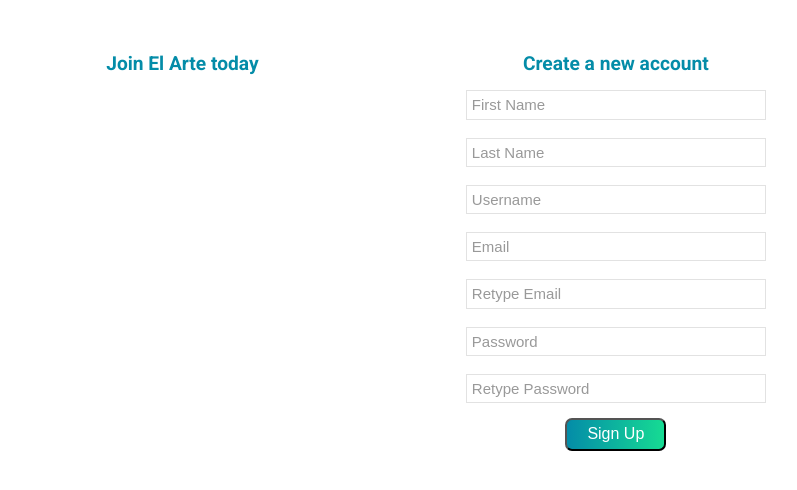
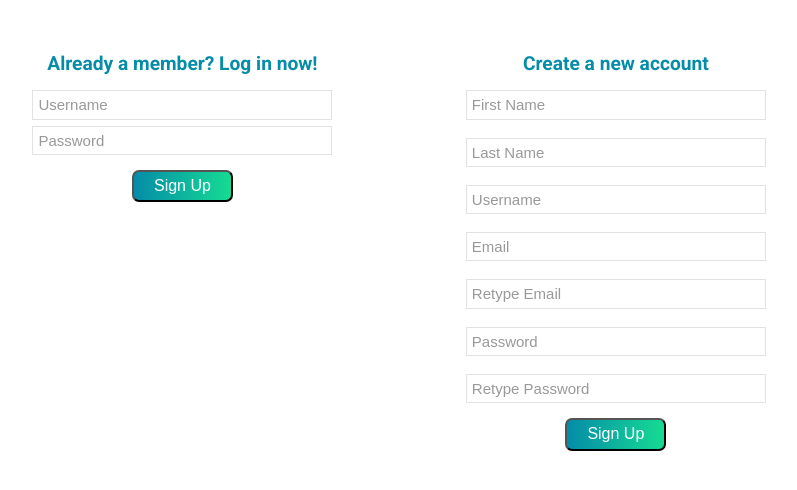
Before and after one commit to ragarwalll/back-front, a PHP site: page / in a window 1280 px wide. Shown: the part 75-565 px from the top of the page, without its empty margins (240-1037 px from the left). Run offline with PHP 8.4, Linux system fonts and the light colour scheme.

Commit message:
Register

```diff
--- /dev/null
+++ b/inc/connect.inc.php
@@ -0,0 +1,3 @@
+<?php
+$db = mysqli_connect('127.0.0.1', 'root', '', 'elarte') or die("Couldn't connect to SQL");
+?>
--- /dev/null
+++ b/inc/footer.inc.php
@@ -0,0 +1,3 @@
+    </div>
+  </body>
+</html>
--- /dev/null
+++ b/inc/header.inc.php
@@ -0,0 +1,32 @@
+<?php include ( "connect.inc.php");  ?>
+<!doctype html>
+<html>
+  <head>
+    <meta charset="utf-8">
+    <meta name="viewport" content="width=device-width,
+    initial scale=1">
+    <title>El Arte</title>
+    <link href="css/main.css" rel="stylesheet">
+  </head>
+  <body>
+    <!--header===================-->
+    <header class="main-header">
+      <div class="container grid">
+        <div class="logo">
+          <img src="img/logo1.png" alt="">
+        </div>
+        <div class="search_box">
+          <form action="search.php" method="GET" id="search">
+            <input type="text" name="q" size="60" placeholder="Search">
+          </form>
+        </div>
+        <nav class="main-nav">
+          <ul class="unstyled-list">
+            <li><a href="">Home</a></li>
+            <li><a href="">About</a></li>
+            <li><a href="https://el1arte.blogspot.com/">Blog</a></li>
+            <li><a href="">Sign Up</a></li>
+            <li><a href="">Log In</a></li>
+        </nav>
+      </div>
+    </header>
--- /dev/null
+++ b/inc/register.inc.php
@@ -0,0 +1,75 @@
+<?php
+$reg= @$_POST['reg'];
+$fn="";//First Name
+$ln="";//Last Name
+$un="";//UserName
+$em="";//Email1
+$em2="";//Email2
+$pswd="";//Password1
+$pswd2="";//Password2
+$d="";//Join Date
+$u_check="";//Checking Username EXISTS
+//Assigning Values
+$fn= strip_tags(@$_POST['fname']);
+$ln= strip_tags(@$_POST['lname']);
+$un= strip_tags(@$_POST['username']);
+$em= strip_tags(@$_POST['email']);
+$em2= strip_tags(@$_POST['email2']);
+$pswd= strip_tags(@$_POST['password']);
+$pswd2= strip_tags(@$_POST['password2']);
+$d= date("Y-m-d");
+//Checking
+if($reg)
+{//Matching of username-if entered correctly
+  if($em==$em2)
+  {
+    $u_check= mysqli_query($db,"SELECT username FROM users WHERE username='$un'");
+    $check=mysqli_num_rows($u_check);
+    {
+      if($check==0)
+      {
+        if($fn&&$ln&&$un&&$em&&$em2&&$pswd&&$pswd2)
+        {
+          if($pswd==$pswd2)
+          {
+            if(strlen($un)>25||strlen($fn)>25||strlen($ln)>25)
+            {
+              echo "Username/First Name/Last Name exceeds 25 Characters";
+            }
+            else
+            {
+              if(strlen($pswd)>30||strlen($pswd)<5)
+              {
+                echo "Your password must be between 5 and 30 characters long";
+              }
+              else
+              {
+                $pswd=md5($pswd);
+                $pswd=md5($pswd2);
+                $query=mysqli_query($db,"INSERT INTO users VALUES('','$un','$fn','$ln','$em','$pswd','$d','0')");
+                die("<h2>Welcome to El Arte Connect</h2>Login in to get started");
+              }
+            }
+          }
+          else
+          {
+            echo "Password doesn't match";
+          }
+        }
+        else
+         {
+          echo "Please fill every detail then proceed";
+        }
+      }
+      else
+      {
+        echo "Username already exists";
+      }
+    }
+  }
+  else
+  {
+    echo "Email doesn't match";
+  }
+}
+ ?>
--- a/index.php
+++ b/index.php
@@ -1,56 +1,30 @@
-<!doctype html>
-<html>
-  <head>
-    <meta charset="utf-8">
-    <meta name="viewport" content="width=device-width,
-    initial scale=1">
-    <title>El Arte</title>
-    <link href="css/main.css" rel="stylesheet">
-  </head>
-  <body>
-    <!--header===================-->
-    <header class="main-header">
-      <div class="container grid">
-        <div class="logo">
-          <img src="img/logo1.png" alt="">
-        </div>
-        <div class="search_box">
-          <form action="search.php" method="GET" id="search">
-            <input type="text" name="q" size="60" placeholder="Search">
-          </form>
-        </div>
-        <nav class="main-nav">
-          <ul class="unstyled-list">
-            <li><a href="">Home</a></li>
-            <li><a href="">About</a></li>
-            <li><a href="https://el1arte.blogspot.com/">Blog</a></li>
-            <li><a href="">Sign Up</a></li>
-            <li><a href="">Log In</a></li>
-        </nav>
-      </div>
-    </header>
+<?php include ( "./inc/header.inc.php" );  ?>
+<?php include ( "./inc/register.inc.php" );  ?>
     <br></br>
     <div style="width: 1000px; margin: 0px auto 0px auto">
       <table>
         <tr>
-          <td class="box  " valign="top">
-            <h2>Join <span>El Arte </span>today</h2>
+          <td class="box" valign="top">
+            <h2>Already a member? Log in now!</h2>
+            <form action="index.php" method="POST">
+              <input type="text" name="username" size="25" placeholder="Username" /><p />
+              <input type="text" name="password" size="25" placeholder="Password" /><p />
+              <input type="submit" name="reg" value="Sign Up">
+            </form>
           </td>
           <td class="box "valign="top">
             <h2>Create a new account</h2>
-            <form action="#" method="POST">
+            <form action="index.php" method="POST">
               <p /><input type="text" name="fname" size="25" placeholder="First Name" /><p />
               <input type="text" name="lname" size="25" placeholder="Last Name" /><p />
               <input type="text" name="username" size="25" placeholder="Username" /><p />
               <input type="text" name="email" size="25" placeholder="Email" /><p />
               <input type="text" name="email2" size="25" placeholder="Retype Email" /><p />
               <input type="text" name="password" size="25" placeholder="Password" /><p />
-              <input type="text" name="password" size="25" placeholder="Retype Password" /><p />
-              <input type="submit" name="submit" value="Sign Up">
+              <input type="text" name="password2" size="25" placeholder="Retype Password" /><p />
+              <input type="submit" name="reg" value="Sign Up">
             </form>
           </td>
         </tr>
       </table>
-    </div>
-  </body>
-</html>
+<?php include ( "./inc/footer.inc.php" );  ?>
```
Also changed, not shown: users.sql (added, +39 -0 lines), 1 other file.
